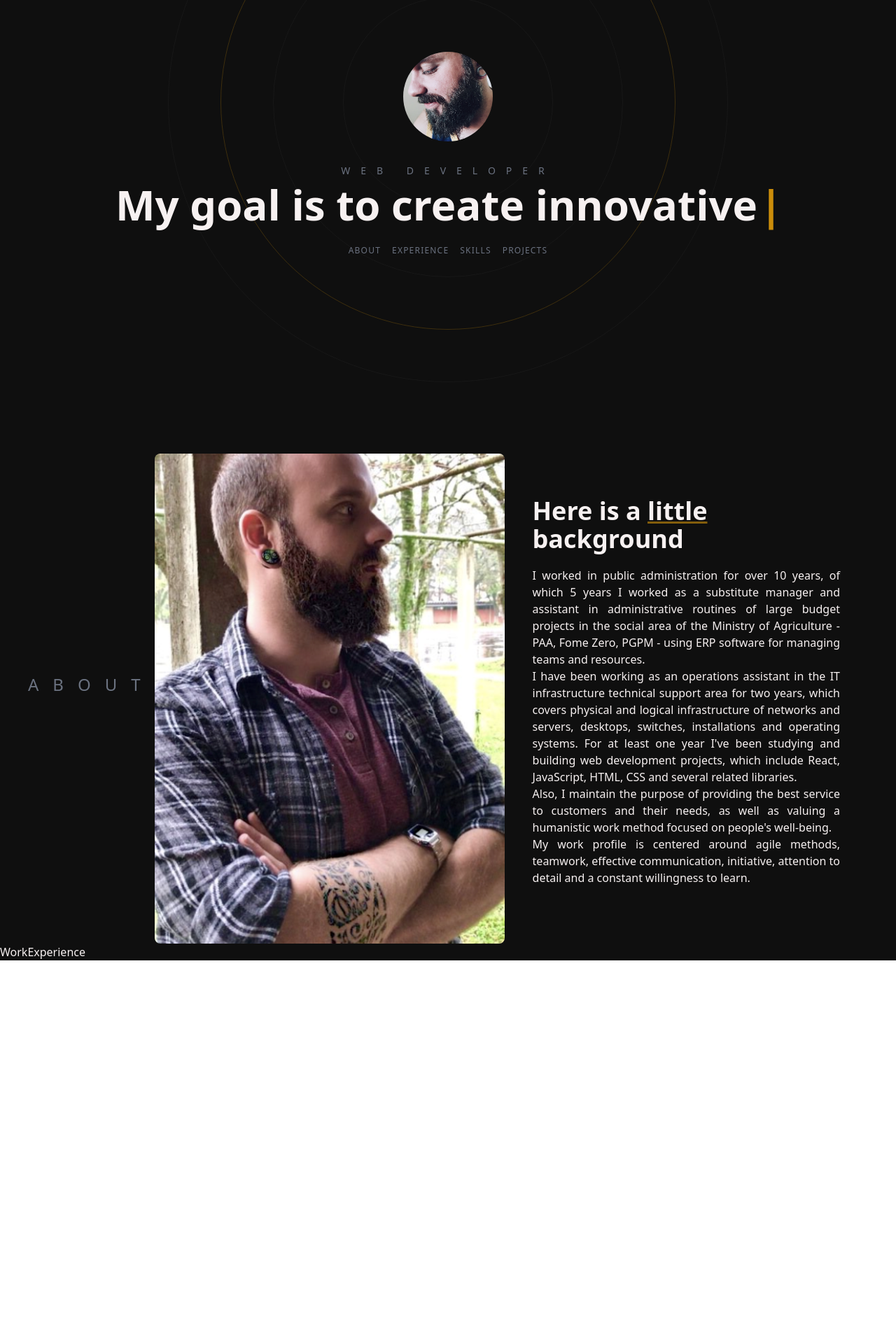
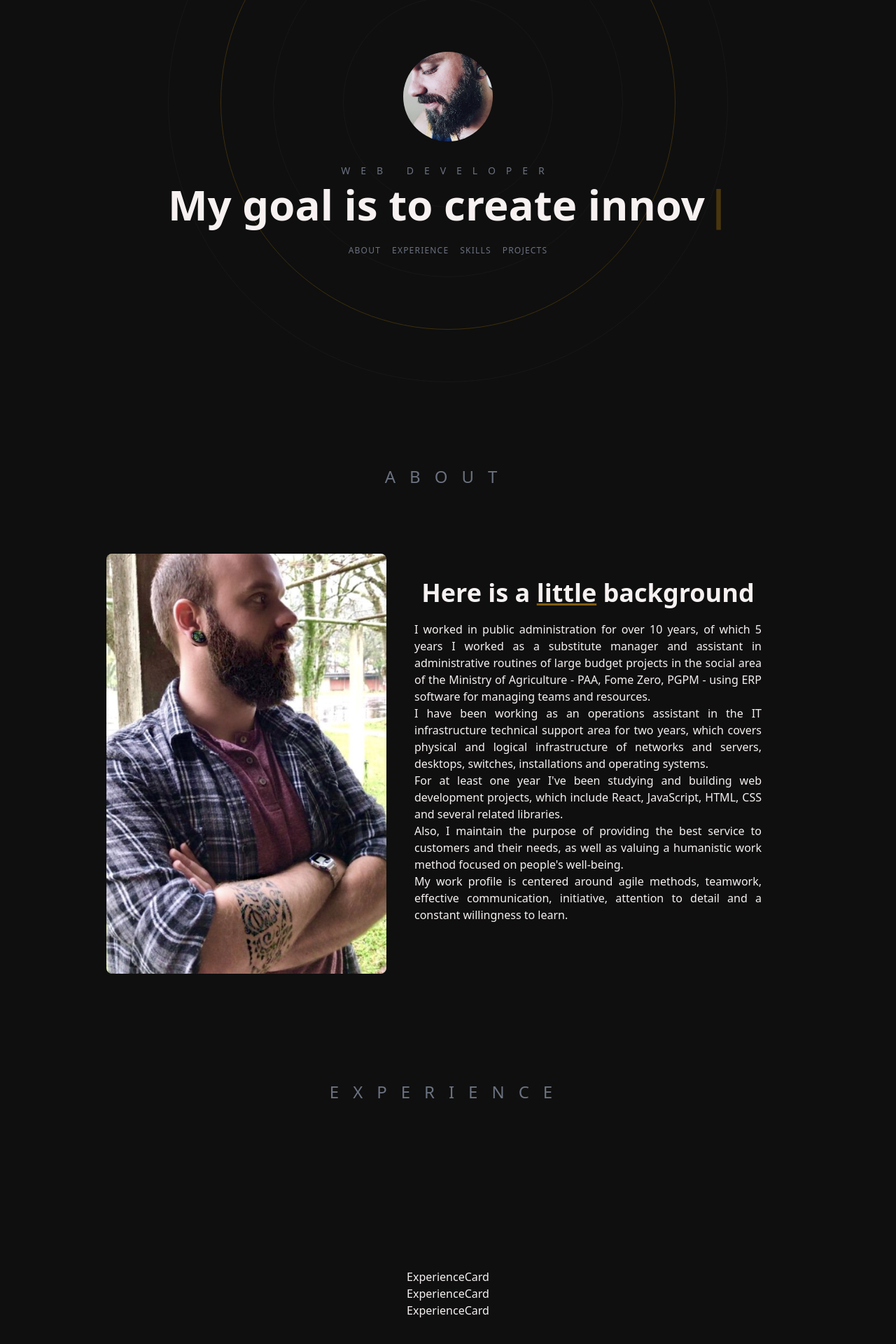
Before and after one commit to m-Petry/portfolio, a Next.js app: page / in a window 1280 px wide. Shown: the part 254-2174 px from the top of the page at 70% size. Before the commit the page ends 1626 px from the top, so only its background shows below. Built offline with nearby package versions, Linux system fonts and the light colour scheme.

Commit message:
About section is done

```diff
--- a/components/About.tsx
+++ b/components/About.tsx
@@ -10,11 +10,11 @@ function About({}: Props) {
     initial={{ opacity: 0 }}
     whileInView={{ opacity: 1 }}
     transition={{ duration: 1.9 }}
-    className="flex flex-col relative text-center md:text-left md:flex-row max-w-7xl px-10 justify-evenly mx-auto items-center">
+    className="h-screen flex-col relative text-center md:text-top md:flex max-w-7xl px-10 justify-evenly mx-auto items-center my-5 inline-flex">
       <h3 className="top-24 uppercase tracking-[20px] text-gray-500 text-2xl">
         About
       </h3>
-
+        <div className="items-center md:flex md:flex-row">
       <motion.img
         initial={{
           x: -200,
@@ -26,10 +26,10 @@ function About({}: Props) {
         whileInView={{ opacity: 1, x: 0 }}
         viewport={{ once: true }}
         src="../aboutimg.png"
-        className="object-top md:mb-0 w-56 h-56 rounded-full object-cover md:rounded-lg md:w-95 md:h-95 xl:w-[500px] xl:h-[700px] my-10 flex-shrink-0"
+        className="inline-flex object-top md:mb-0 w-56 h-56 rounded-full object-cover md:rounded-lg md:w-95 md:h-95 xl:w-[400px] xl:h-[600px] mt-14 flex-shrink-0"
       />
 
-      <div className="md:my-10 px-0 md:px-10">
+      <div className="md:my-10 px-0 md:px-10 max-w-xl">
         <h4 className="mb-5 mt-5 text-4xl font-semibold">
           Here is a{" "}
           <span className="underline decoration-[#F7AB0A]/50">little</span>{" "}
@@ -40,6 +40,8 @@ function About({}: Props) {
         </p>
         <p className="text-base text-justify">
         I have been working as an operations assistant in the IT infrastructure technical support area for two years, which covers physical and logical infrastructure of networks and servers, desktops, switches, installations and operating systems.
+        </p>
+        <p className="text-base text-justify">
         For at least one year I've been studying and building web development projects, which include React, JavaScript, HTML, CSS and several related libraries.
         </p>
         <p className="text-base text-justify">
@@ -49,6 +51,7 @@ function About({}: Props) {
         My work profile is centered around agile methods, teamwork, effective communication, initiative, attention to detail and a constant willingness to learn.
         </p>
       </div>
+      </div>
     </motion.div>
   );
 }
--- a/components/BackgroundCircles.tsx
+++ b/components/BackgroundCircles.tsx
@@ -11,7 +11,7 @@ function BackgroundCircles({}: Props) {
       }}
       animate={{
         scale: [1, 2, 2, 3, 1],
-        opacity: [0.1, 0.2, 0.4, 0.8, 0.1, 1.0],
+        opacity: [0.2, 0.3, 0.5, 0.9, 0.2, 1.0],
         borderRadius: ["20%", "20%", "50%", "80%", "20%"]
       }}
       transition={{
@@ -19,7 +19,7 @@ function BackgroundCircles({}: Props) {
       }}
       className="relative flex justify-center items-center"
     >
-      <div className="absolute border border-[#181818] rounded-full h-[200px] w-[200px] mt-52 animate-ping" />
+      <div className="absolute border border-[#333333] rounded-full h-[200px] w-[200px] mt-52 animate-ping" />
       <div className="absolute border border-[#181818] rounded-full h-[300px] w-[300px] mt-52" />
       <div className="absolute border border-[#181818] rounded-full h-[500px] w-[500px] mt-52" />
       <div className="absolute rounded-full border border-[#F7AB0A] opacity-20 h-[650px] w-[650px] animate-pulse mt-52" />
--- /dev/null
+++ b/components/ExperienceCard.tsx
@@ -0,0 +1,9 @@
+import React from "react";
+
+type Props = {};
+
+function ExperienceCard({}: Props) {
+  return <div>ExperienceCard</div>;
+}
+
+export default ExperienceCard;
--- a/components/WorkExperience.tsx
+++ b/components/WorkExperience.tsx
@@ -1,9 +1,22 @@
 import React from "react";
+import { motion } from "framer-motion";
+import ExperienceCard from "./ExperienceCard";
 
 type Props = {};
 
 function WorkExperience({}: Props) {
-  return <div>WorkExperience</div>;
+  return (
+    <motion.div className="h-screen flex relative overflow-hidden flex-col text-left mf:flex-row max-w-full px-10 justify-evenly mx-auto items-center">
+      <h3 className="absolute top-24 uppercase tracking-[20px] text-gray-500 text-2xl">
+        Experience
+      </h3>
+      <div>
+        <ExperienceCard />
+        <ExperienceCard />
+        <ExperienceCard />
+      </div>
+    </motion.div>
+  );
 }
 
 export default WorkExperience;
--- a/pages/index.tsx
+++ b/pages/index.tsx
@@ -24,7 +24,7 @@ export default function Home() {
         <About />
       </section>
       {/* Experience */}
-      <section>
+      <section id="experience" className="snap-center">
         <WorkExperience />
       </section>
       {/* Skills */}
```
